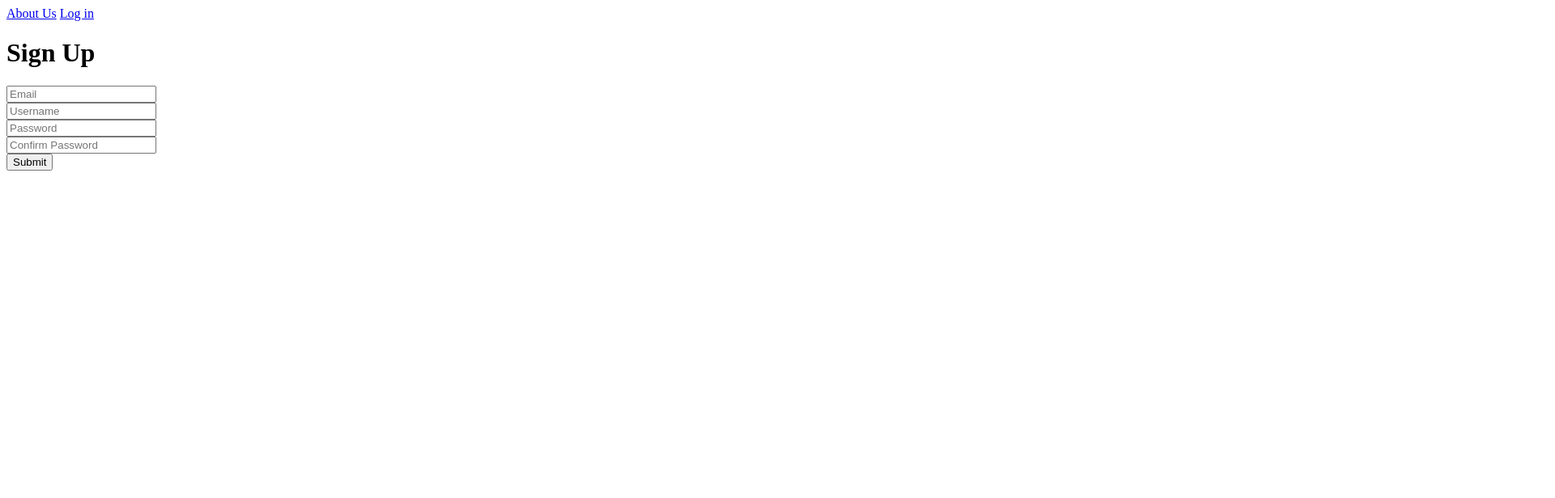
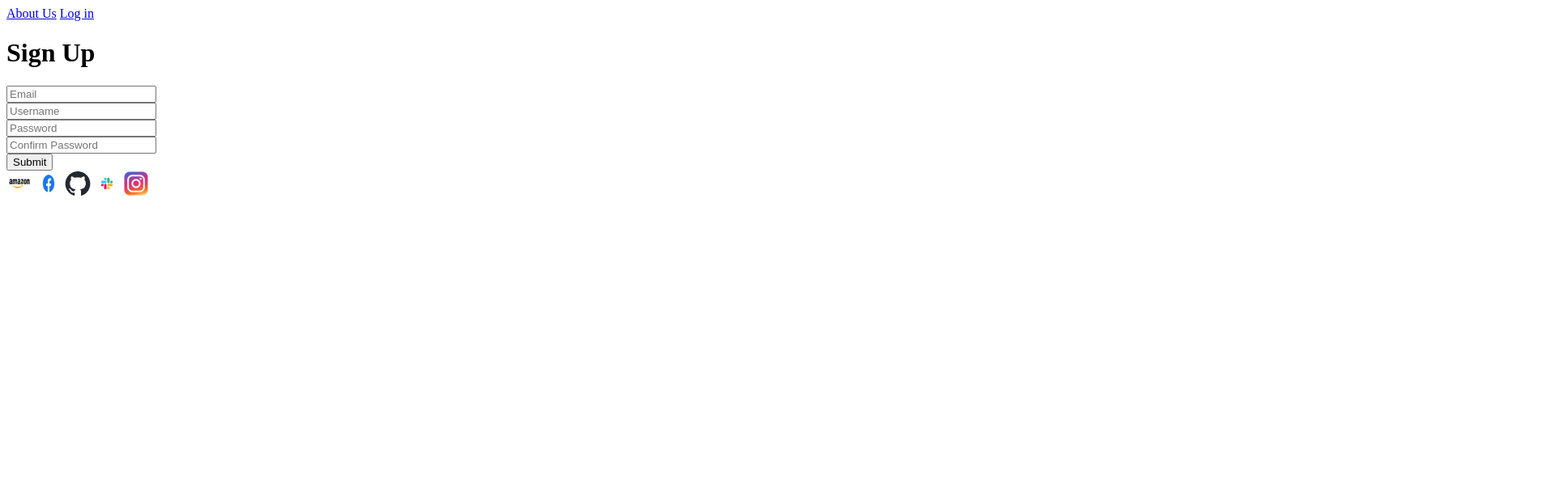
Before and after one commit to frickat429/StaticRegisterPage, a plain HTML site: page index.html in a window 1280 px wide. Shown: the top 616 px of the page at 81% size, 1920 px wide, since content can reach past the window. Drawn offline with Linux system fonts and the light colour scheme.

Commit message:
updated footer infomation

```diff
--- a/index.html
+++ b/index.html
@@ -30,11 +30,11 @@
             </div>
           </form>
         <footer>
-            <img src="./assets/Amazon_logo.png" alt="Amazon Logo" />
-            <img src="./assets/Facebook-f_Logo.png" alt="Facebook Logo" />
-            <img src="./assets/github-mark/github-mark.png" alt="GitHub Logo" />
-            <img src="./assets/Slack_Mark_Web.png" alt="Slack Logo" />
-            <img src="./assets/instagram_icon.png" alt="Instagram Logo" />
+            <img src="./assets/Amazon_logo.png" alt = "Amazon_logo" height="32" width="32" />
+            <img src="./assets/Facebook-f_Logo.png" alt = "Facebook-f_Logo" height="32" width="32" />
+            <img src="./assets/github-mark/github-mark.png" alt="github-mark" height="32" width="32"/>
+            <img src="./assets/Slack_Mark_Web.png" alt="Slack_Mark_Web" height="32" width="32" />
+            <img src="./assets/instagram_icon.png" alt="instagram_icon" height="32" width="32" />
           </footer>
     </div>
 
```
Also changed, not shown: 1 other file.
